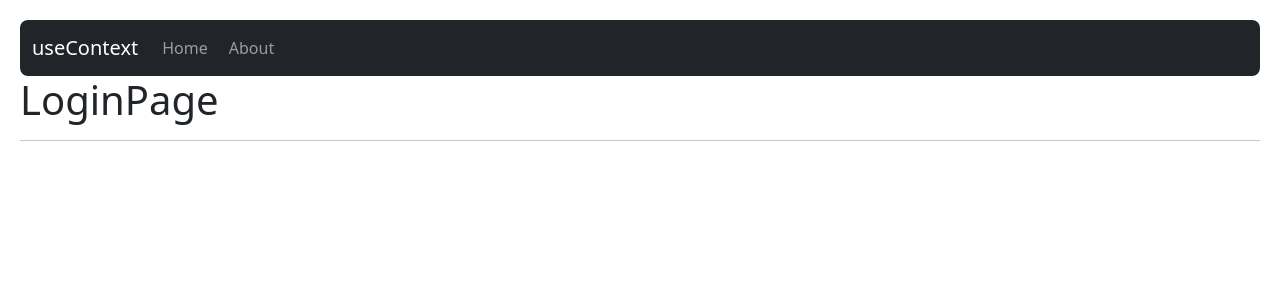
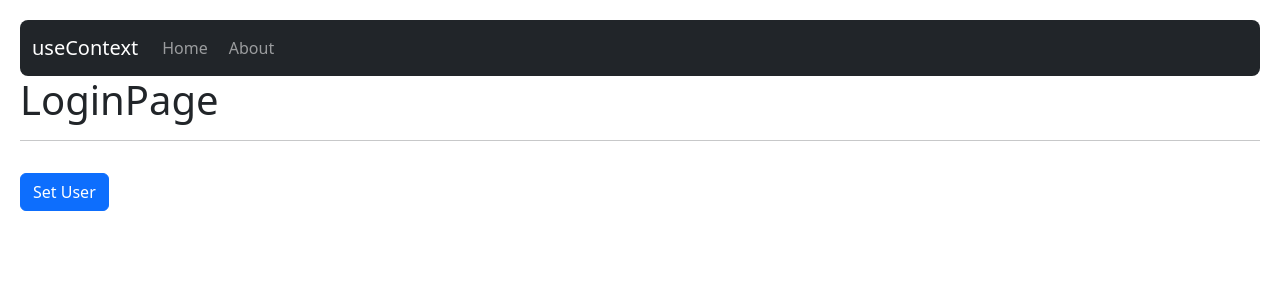
Before and after one commit to CarmeloRicarte/react-hooks-examples, a React (Vite) app: page /login in a window 1280 px wide. Shown: the top 300 px of the page. Built offline with nearby package versions, Linux system fonts and the light colour scheme.

Commit message:
feat: create context and provider for set and get user data in children components

```diff
--- a/src/useContext/HomePage.jsx
+++ b/src/useContext/HomePage.jsx
@@ -1,8 +1,16 @@
+import { useContext } from "react";
+import { UserContext } from "./context/UserContext";
+
 export const HomePage = () => {
+  const { user } = useContext(UserContext);
+
   return (
     <>
-      <h1>HomePage</h1>
+      <h1>
+        HomePage <small>{user?.name}</small>
+      </h1>
       <hr />
+      <pre>{JSON.stringify(user, null, 3)}</pre>
     </>
   );
 };
--- a/src/useContext/LoginPage.jsx
+++ b/src/useContext/LoginPage.jsx
@@ -1,8 +1,28 @@
+import { useContext } from "react";
+import { UserContext } from "./context/UserContext";
+
+UserContext;
 export const LoginPage = () => {
+  const { user, setUser } = useContext(UserContext);
   return (
     <>
       <h1>LoginPage</h1>
       <hr />
+      <pre>{JSON.stringify(user, null, 3)}</pre>
+
+      <button
+        type="button"
+        className="btn btn-primary"
+        onClick={() =>
+          setUser({
+            id: 1,
+            name: "John Doe",
+            email: "johndoe@example.com",
+          })
+        }
+      >
+        Set User
+      </button>
     </>
   );
 };
--- a/src/useContext/MainApp.jsx
+++ b/src/useContext/MainApp.jsx
@@ -3,9 +3,10 @@
 import { HomePage } from "./";
 import { LoginPage } from "./";
 import { Navbar } from "./";
+import { UserProvider } from "./context/UserProvider";
 export const MainApp = () => {
   return (
-    <>
+    <UserProvider>
       <Navbar />
 
       <Routes>
@@ -15,6 +16,6 @@
         {/* <Route path="/*" element={<LoginPage />} /> */}
         <Route path="/*" element={<Navigate to="/about" />} />
       </Routes>
-    </>
+    </UserProvider>
   );
 };
--- /dev/null
+++ b/src/useContext/context/UserContext.jsx
@@ -0,0 +1,3 @@
+import { createContext } from "react";
+
+export const UserContext = createContext();
--- /dev/null
+++ b/src/useContext/context/UserProvider.jsx
@@ -0,0 +1,12 @@
+import { useState } from "react";
+import { UserContext } from "./UserContext";
+
+export const UserProvider = ({ children }) => {
+  const [user, setUser] = useState();
+  return (
+    <UserContext.Provider value={{ user, setUser }}>
+      {/* pass data for using in children components */}
+      {children}
+    </UserContext.Provider>
+  );
+};
```
